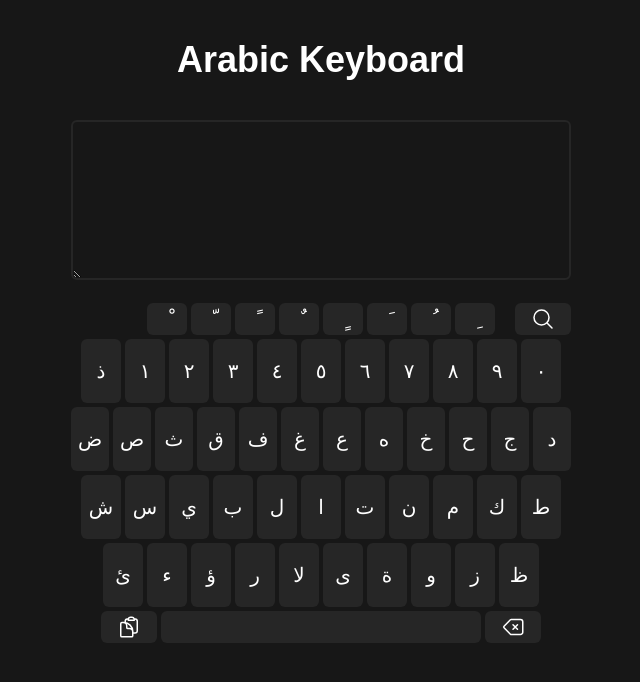
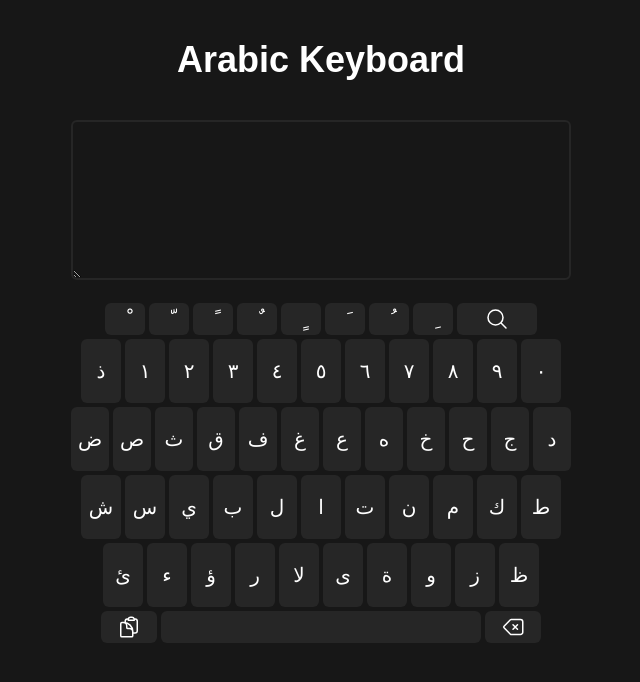
Before and after one commit to MFLXU/arabic-keyboard, a React (Create React App) app: page / in a window 1280 px wide. Shown: the top 682 px of the page, without its empty margins (319-959 px from the left). Built offline with nearby package versions, Linux system fonts and the light colour scheme.

Commit message:
added search feature

```diff
--- a/src/App.js
+++ b/src/App.js
@@ -3,9 +3,10 @@ import { createContext, useContext, useState } from "react";
 export const TextContext = createContext();
 function App() {
   const [text, setText] = useState("");
+  const [search, setSearch] = useState("");
   return (
     <div>
-      <TextContext.Provider value={{ text, setText }}>
+      <TextContext.Provider value={{ text, setText, search, setSearch }}>
         <div className="container ">
           <h1 className="my-10 text-center text-4xl font-bold">
             Arabic Keyboard
--- a/src/components/Key.jsx
+++ b/src/components/Key.jsx
@@ -2,11 +2,12 @@ import { useContext } from "react";
 import { TextContext } from "../App";
 
 const Key = ({ KeyVal, t }) => {
-  const { text, setText } = useContext(TextContext);
+  const { text, setText, search, setSearch } = useContext(TextContext);
   return (
     <div
       onClick={() => {
         setText(text + KeyVal);
+        setSearch(text);
       }}
       className={
         t === 1
--- a/src/components/Keyboard.jsx
+++ b/src/components/Keyboard.jsx
@@ -8,7 +8,7 @@ import { useContext, useState, useEffect, useCallback } from "react";
 import { TextContext } from "../App";
 
 const Keyboard = () => {
-  const { text, setText } = useContext(TextContext);
+  const { text, setText, search, setSearch } = useContext(TextContext);
   const [notice, setNotice] = useState("Copy to clipboard");
   const k1 = ["ذ", "١", "٢", "٣", "٤", "٥", "٦", "٧", "٨", "٩", "٠"];
   const k2 = ["ض", "ص", "ث", "ق", "ف", "غ", "ع", "ه", "خ", "ح", "ج", "د"];
@@ -17,6 +17,7 @@ const Keyboard = () => {
   const k5 = ["ْ", "ّ", "ً", "ٌ", "ٍ", "َ", "ُ", "ِ"];
   const spaceHandler = () => {
     setText(text + " ");
+    setSearch(search + "%20");
   };
   const deleteHandler = () => {
     setText(text.slice(0, -1));
@@ -41,9 +42,16 @@ const Keyboard = () => {
         {k5.map((key) => {
           return <Key KeyVal={key} t={1} />;
         })}
-        <div className="flex justify-center right-0 absolute items-center w-14 h-8 cursor-pointer text-xl font-medium bg-neutral-800 active:scale-90 hover:bg-neutral-700 duration-300 rounded-md">
+        <a
+          href={"https://www.google.com/search?q=" + search}
+          target="_blank"
+          className="clipboard relative flex justify-center right-0 absolute items-center w-20 h-8 cursor-pointer text-xl font-medium bg-neutral-800 active:scale-90 hover:bg-neutral-700 duration-300 rounded-md"
+        >
           <MagnifyingGlassIcon className="w-6" />
-        </div>
+          <div className="cb-notice absolute bg-black bg-opacity-50 p-2 w-32 flex justify-center items-center rounded-md top-9 -right-20 duration-300 text-sm">
+            <p>Search on Google</p>
+          </div>
+        </a>
       </div>
       <div className="flex justify-center items-center gap-1 mb-1">
         {k1.map((key) => {
--- a/src/index.css
+++ b/src/index.css
@@ -14,10 +14,11 @@
   body{
     @apply bg-neutral-900 text-white
   }
+
   .clipboard:hover .cb-notice{
     @apply flex opacity-100
   }
   .cb-notice{
-    @apply hidden opacity-0
+    @apply hidden opacity-0 border border-neutral-800
   }
 }
```
